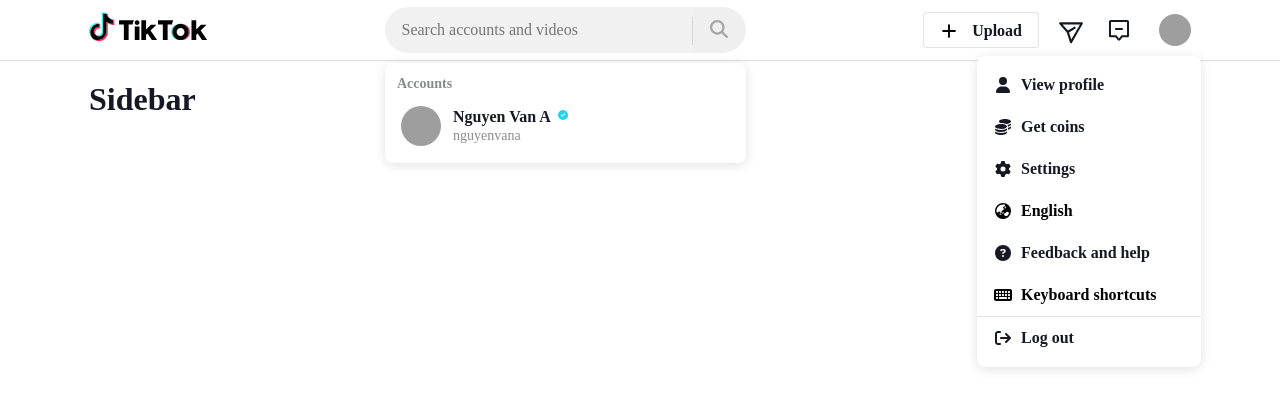
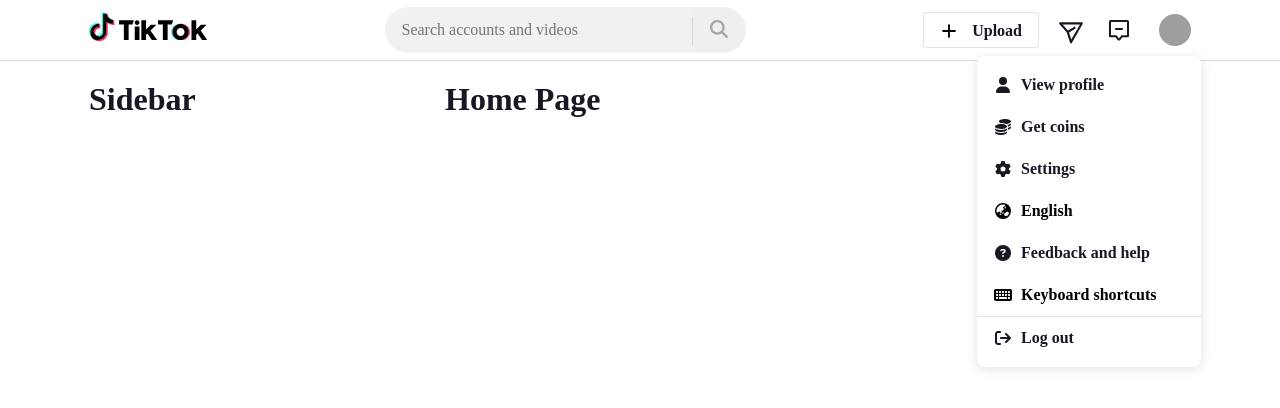
Before and after one commit to anhay1999/tiktok-ui, a React (Create React App) app: page / in a window 1280 px wide. Shown: the top 408 px of the page. Built offline with nearby package versions, Linux system fonts and the light colour scheme; grey boxes are pictures that could not be loaded; a web font is replaced by a local one.

Commit message:
SearchAPI&Logic

```diff
--- a/src/components/AccountItem/index.js
+++ b/src/components/AccountItem/index.js
@@ -3,28 +3,30 @@
 import classNames from "classnames/bind";
 import Image from "~/components/Image";
 import styles from "./AccountItem.module.scss";
-
+import { Link } from "react-router-dom";
 const cx = classNames.bind(styles);
 
-function AccountItem() {
+function AccountItem(data) {
   return (
-    <div className={cx("wrapper")}>
+    <Link to={`/@${data.data.nickname}`} className={cx("wrapper")}>
       <Image
         className={cx("avatar")}
-        src="https://p16-sign-va.tiktokcdn.com/tos-useast2a-avt-0068-giso/f75993e97bd5424690cb3c702fc88b0d~c5_100x100.jpeg?x-expires=1660377600&x-signature=wXskY2kudWtXUWjrI%2BB1wuExE0M%3D"
-        alt="abc"
+        src={data.data.avatar}
+        alt={data.data.full_name}
       />
       <div className={cx("info")}>
         <h4 className={cx("name")}>
-          <span>Nguyen Van A</span>
-          <FontAwesomeIcon
-            className={cx("check")}
-            icon={faCheckCircle}
-          ></FontAwesomeIcon>
+          <span>{data.data.full_name}</span>
+          {data.data.tick && (
+            <FontAwesomeIcon
+              className={cx("check")}
+              icon={faCheckCircle}
+            ></FontAwesomeIcon>
+          )}
         </h4>
-        <span className={cx("username")}>nguyenvana</span>
+        <span className={cx("username")}>{data.data.nickname}</span>
       </div>
-    </div>
+    </Link>
   );
 }
 
--- a/src/components/Layout/components/Search/Search.module.scss
+++ b/src/components/Layout/components/Search/Search.module.scss
@@ -47,6 +47,18 @@
   color: rgba(22, 24, 35, 0.34);
   //cursor: alias;
 }
+.loading {
+  animation: spinner 1s linear infinite;
+}
+@keyframes spinner {
+  from {
+    transform: translateY(-50%) rotate(0);
+  }
+  to {
+    transform: translateY(-50%) rotate(360deg);
+  }
+}
+
 .search-btn {
   width: var(--search-button-width);
   height: 100%;
--- a/src/components/Layout/components/Search/index.js
+++ b/src/components/Layout/components/Search/index.js
@@ -2,6 +2,7 @@
 import {
   faCircleXmark,
   faMagnifyingGlass,
+  faSpinner,
 } from "@fortawesome/free-solid-svg-icons";
 import { Wrapper as PopperWrapper } from "~/components/Popper";
 import AccountItem from "~/components/AccountItem";
@@ -14,14 +15,32 @@
   const [searchValue, setSearchValue] = useState("");
   const [searchResult, setSearchResult] = useState([]);
   const [showResult, setShowResult] = useState(true);
+  const [loading, setLoading] = useState(false);
 
   const inputRef = useRef();
 
   useEffect(() => {
-    setTimeout(() => {
-      setSearchResult(["a", "b"]);
-    }, 0);
-  }, []);
+    if (!searchValue.trim()) {
+      setSearchResult([]);
+      return;
+    }
+
+    setLoading(true);
+
+    fetch(
+      `https://tiktok.fullstack.edu.vn/api/users/search?q=${encodeURIComponent(
+        searchValue
+      )}&type=less`
+    )
+      .then((res) => res.json())
+      .then((res) => {
+        setSearchResult(res.data);
+        setLoading(false);
+      })
+      .catch(() => {
+        setLoading(false);
+      });
+  }, [searchValue]);
   const handleHideResult = () => {
     setShowResult(false);
   };
@@ -34,7 +53,9 @@
           <div className={cx("search-result")} tabIndex="-1" {...attrs}>
             <PopperWrapper>
               <h4 className={cx("search-title")}>Accounts</h4>
-              <AccountItem />
+              {searchResult.map((result) => {
+                return <AccountItem key={result.id} data={result} />;
+              })}
             </PopperWrapper>
           </div>
         )}
@@ -51,7 +72,7 @@
               setShowResult(true);
             }}
           />
-          {!!searchValue && (
+          {!!searchValue && !loading && (
             <button
               className={cx("clear")}
               onClick={() => {
@@ -63,7 +84,9 @@
               <FontAwesomeIcon icon={faCircleXmark} />
             </button>
           )}
-          {/* <FontAwesomeIcon className={cx("loading")} icon={faSpinner} /> */}
+          {loading && (
+            <FontAwesomeIcon className={cx("loading")} icon={faSpinner} />
+          )}
 
           <button className={cx("search-btn")}>
             <FontAwesomeIcon icon={faMagnifyingGlass} />
--- a/src/routes/index.js
+++ b/src/routes/index.js
@@ -6,7 +6,7 @@
 export const publicRoutes = [
   { path: "/", component: Home },
   { path: "/following", component: Following },
-  { path: "/profile", component: Profile, layout: HeaderOnly },
+  { path: "/@:nickname", component: Profile },
   { path: "/upload", component: Upload, layout: null },
 ];
 export const privateRoutes = [];
```
Also changed, not shown: 1 other file (tests, documents, lock files or other folders).
